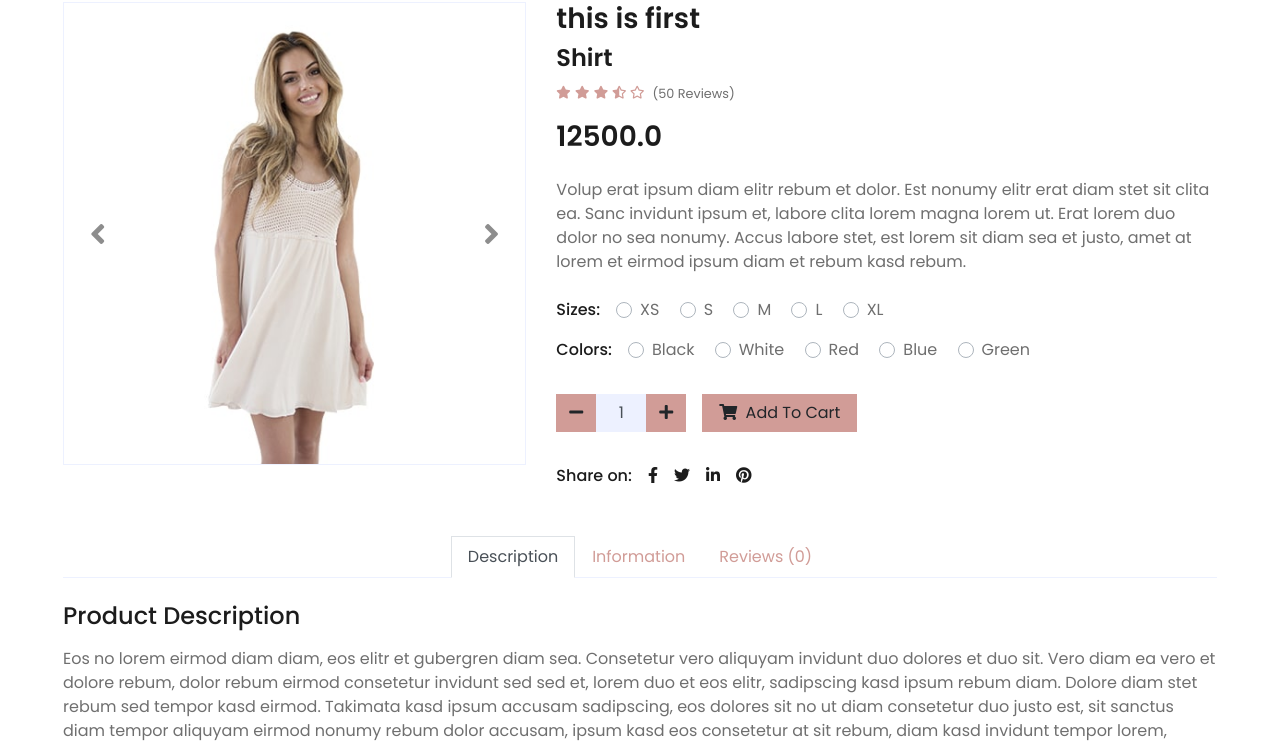
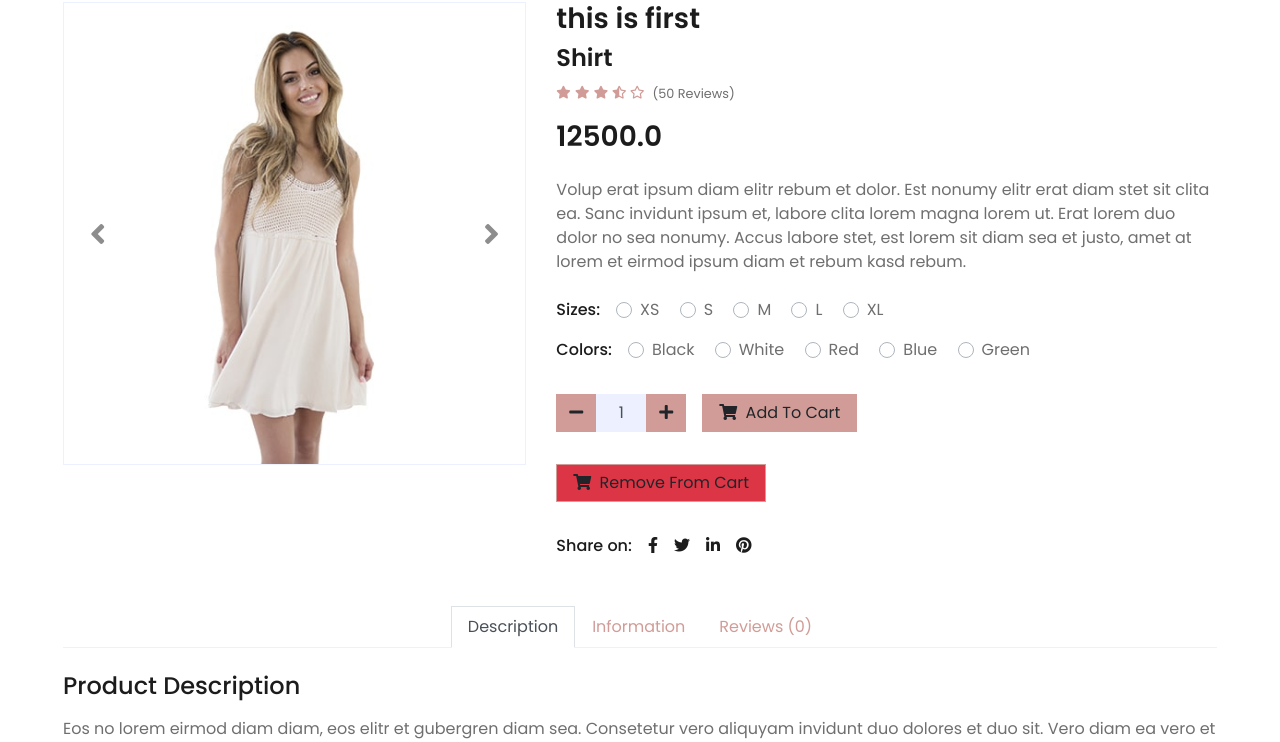
Before and after one commit to farhadmorovvatdel/DjangoEccomerce, a Django app: page /product/first in a window 1280 px wide. Shown: the part 46-788 px from the top of the page. Run offline with Django 4.2, Linux system fonts and the light colour scheme; data comes from the database, SQL or seed files in the repository; both versions use the stored data as it was after the commit; some libraries are stand-ins or nearby versions.

Commit message:
add ajax and sweetalert for add to cart

```diff
--- a/Orders/models.py
+++ b/Orders/models.py
@@ -31,6 +31,10 @@ class Item(models.Model):
         return  reverse("Orders:add-to-cart",kwargs={
             'slug':self.slug
         })
+    def remove_from_cart_url(self):
+        return reverse('Orders:remove-from-cart',kwargs={
+            'slug':self.slug
+        })
 
 class OrderItem(models.Model):
     item=models.ForeignKey(Item,on_delete=models.CASCADE)
--- a/Orders/urls.py
+++ b/Orders/urls.py
@@ -1,9 +1,10 @@
 from django.urls import path
-from .views import HomeListView,ItemDetailView,Add_to_Cart
+from .views import HomeListView,ItemDetailView,Add_to_Cart,Remove_from_cart
 
 app_name='Orders'
 urlpatterns=[
     path('',HomeListView.as_view(),name='HomePage'),
     path('product/<slug>',ItemDetailView.as_view(),name='ItemDetailPage'),
     path('add-to-cart/<slug>',Add_to_Cart,name='add-to-cart'),
+    path('remove-from-cart/<slug>',Remove_from_cart,name='remove-from-cart'),
 ]
--- a/Orders/views.py
+++ b/Orders/views.py
@@ -2,6 +2,8 @@ from django.shortcuts import render,get_object_or_404,redirect
 from django.views.generic import  ListView,DetailView
 from .models import Item,OrderItem,Order
 from django.utils import  timezone
+from django.http import JsonResponse, HttpResponse
+from django.contrib import messages
 
 class HomeListView(ListView):
     model = Item
@@ -17,14 +19,42 @@ def Add_to_Cart(request,slug):
     order_item,created=OrderItem.objects.get_or_create(item=item,user=request.user,ordered=False)
     order_qs=Order.objects.filter(user=request.user,ordered=False)
     if order_qs.exists():
-        order=order_qs[0]
+        order=order_qs.first()
         if order.items.filter(item__slug=item.slug).exists():
             order_item.quantity+=1
             order_item.save()
+            return JsonResponse({
+                'response':'updated'
+            })
         else:
             order.items.add(order_item)
+            return JsonResponse({
+                'response': 'success'
+            })
     else:
        order_date=timezone.now()
        order= Order.objects.create(user=request.user,orderd_date=order_date)
        order.items.add(order_item)
-    return  redirect("Orders:ItemDetailPage",slug=slug)
+    return JsonResponse({
+        'response': 'success'
+    })
+
+
+
+def Remove_from_cart(request,slug):
+    item=get_object_or_404(Item,slug=slug)
+    order_qs=Order.objects.filter(user=request.user,ordered=False)
+    print(order_qs)
+    if order_qs.exists():
+        order=order_qs[0]
+        if order.items.filter(item__slug=item.slug).exists():
+            order_item=OrderItem.objects.filter(item=item,user=request.user,ordered=False)[0]
+            print(order_item)
+            order.items.remove(order_item)
+            messages.info(request, 'this item was remove your cart')
+
+        else:
+            return redirect('Orders:ItemDetailPage', slug=slug)
+    else:
+        return  redirect('Orders:ItemDetailPage',slug=slug)
+    return redirect('Orders:ItemDetailPage', slug=slug)
--- /dev/null
+++ b/static/js/custom.js
@@ -0,0 +1,50 @@
+$(document).ready(function() {
+    $("#add-to-cart-btn").click(function(e) {
+        e.preventDefault(); // Prevent default anchor behavior
+        var addToCartUrl = $(this).data('url'); // Get the URL from data-url attribute
+        var slug = $(this).data('slug'); // Get the slug from data-slug attribute
+        $.ajax({
+            type: "GET",
+            url: addToCartUrl,
+            data: { slug: slug },
+            success: function(res) {
+               if (res.response === 'updated') {
+                   Swal.fire({
+                   icon: 'success',
+                   title: 'Success',
+                   text: 'Your Cart was Updated!'
+                });
+               }
+               else if(res.response ==='success'){
+                   Swal.fire({
+                   icon: 'success',
+                   title: 'Success',
+                   text: 'Item Was Add to Your Cart!'
+                });
+               }
+            },
+        });
+    });
+});
+
+// $(document).ready(function(){
+//     $("#add-to-cart-btn").click(function(e){
+//         alert($("#add-to-cart").val())
+//         e.preventDefault();
+//         var url = $(this).data('url');
+//         $.ajax({
+//             type: "GET",
+//             url: url,
+//             success: function(data){
+//                 if(data === 'success'){
+//                     Swal.fire({
+//                         icon: 'success',
+//                         title: 'Success',
+//                         text: 'Item added to cart successfully!'
+//                     });
+//                 }
+//             },
+//
+//         });
+//     });
+// });
--- a/templates/Base.html
+++ b/templates/Base.html
@@ -3,7 +3,19 @@
 <!DOCTYPE html>
 <html lang="en">
 {% include 'header.html' %}
+<body>
 {% block content %}
+    <div class="mt-4">
+    {% if messages %}
+    {% for message in messages %}
+        <div class=" alert alert-{{ message.tags }}" role="alert">
+        {{ message }}
+        </div>
+    {% endfor %}
+{% endif %}
+    </div>
+
 {% endblock %}
 {% include 'footer.html' %}
+</body>
 </html>
--- a/templates/Product.html
+++ b/templates/Product.html
@@ -111,7 +111,12 @@
                         </button>
                     </div>
                 </div>
-                <a href="{{ object.get_add_to_cart_url }}" class="btn btn-primary px-3"><i class="fa fa-shopping-cart mr-1"></i> Add To Cart</a>
+                <a href="{{ object.get_add_to_cart_url }}" class="btn btn-primary px-3" id="add-to-cart-btn" data-url="{{ object.get_add_to_cart_url }}"
+                data-slug="{{ object.slug }}" ><i class="fa fa-shopping-cart mr-1"></i> Add To Cart</a>
+            </div>
+{#data-url="{% url 'Orders:add-to-cart' object.slug %}"#}
+            <div class="d-flex align-items-center mb-4 pt-2">
+                <a href="{{ object.remove_from_cart_url }}"  class="btn btn-primary px-3 bg-danger" ><i class="fa fa-shopping-cart mr-1"></i> Remove From Cart</a>
             </div>
             <div class="d-flex pt-2">
                 <p class="text-dark font-weight-medium mb-0 mr-2">Share on:</p>
--- a/templates/footer.html
+++ b/templates/footer.html
@@ -66,14 +66,20 @@
             </div>
         </div>
     </div>
- <script src="https://code.jquery.com/jquery-3.4.1.min.js"></script>
-    <script src="https://stackpath.bootstrapcdn.com/bootstrap/4.4.1/js/bootstrap.bundle.min.js"></script>
+
+   <script src="https://code.jquery.com/jquery-3.4.1.min.js"></script>
+
+<script src="https://stackpath.bootstrapcdn.com/bootstrap/4.4.1/js/bootstrap.bundle.min.js"></script>
     <script src="{% static 'lib/easing/easing.min.js' %}"></script>
+<script src="https://cdn.jsdelivr.net/npm/sweetalert2@10"></script>
+
     <script src="{% static 'lib/owlcarousel/owl.carousel.min.js' %}"></script>
 
     <!-- Contact Javascript File -->
+
     <script src="{% static 'mail/jqBootstrapValidation.min.js' %}"></script>
     <script src="{% static 'mail/contact.js' %}"></script>
 
     <!-- Template Javascript -->
 <script src="{% static 'js/main.js' %}"></script>
+<script src="{% static 'js/custom.js' %}"></script>
--- a/templates/header.html
+++ b/templates/header.html
@@ -10,6 +10,8 @@
     <link href="{% static 'img/favicon.ico' %}" rel="icon">
 
     <!-- Google Web Fonts -->
+    <link rel="stylesheet" href="https://cdn.jsdelivr.net/npm/sweetalert2@10">
+    <script src="https://cdn.jsdelivr.net/npm/sweetalert2@10"></script>
     <link rel="preconnect" href="https://fonts.gstatic.com">
     <link href="https://fonts.googleapis.com/css2?family=Poppins:wght@100;200;300;400;500;600;700;800;900&display=swap" rel="stylesheet">
 
```
Also changed, not shown: db.sqlite3, 1 other file.
